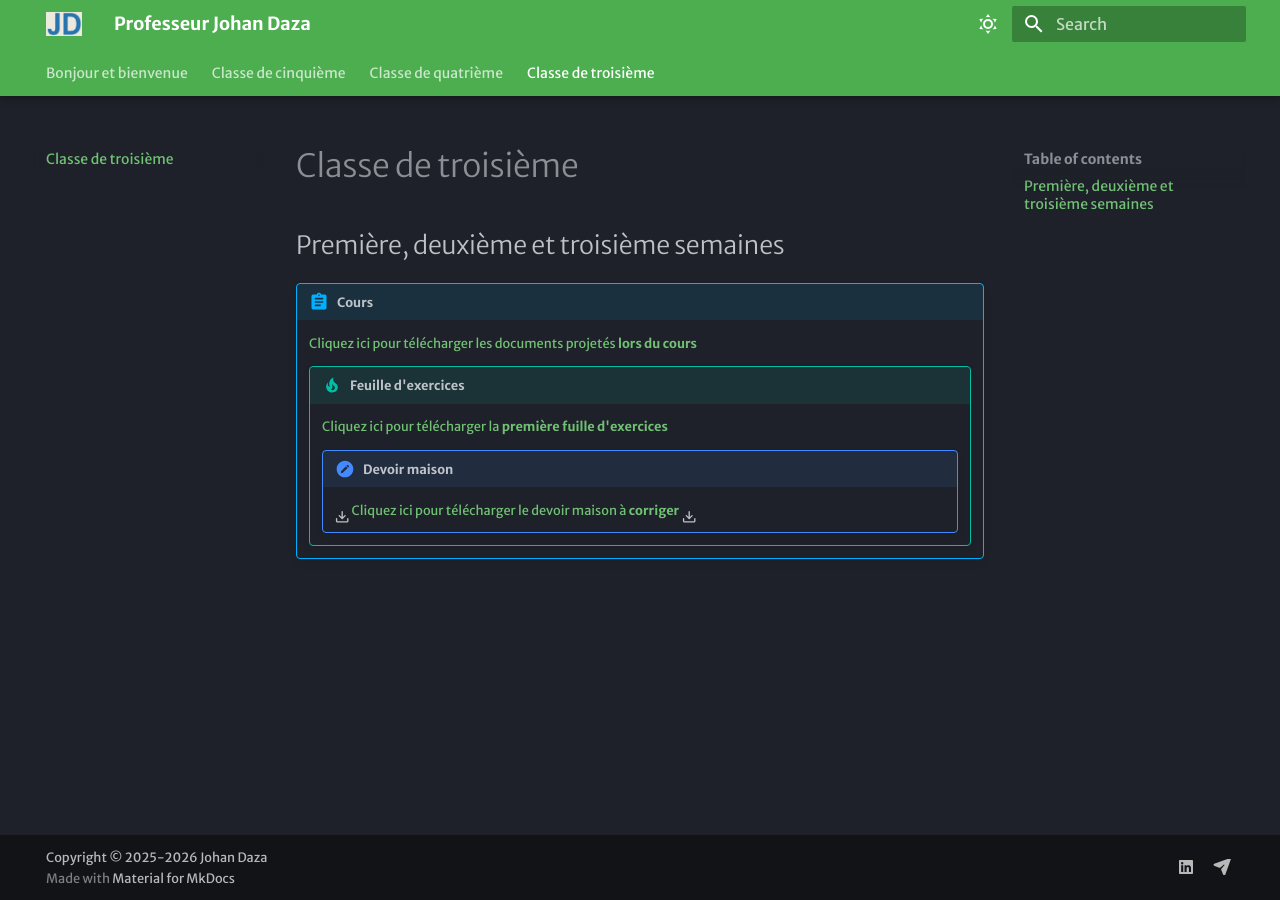
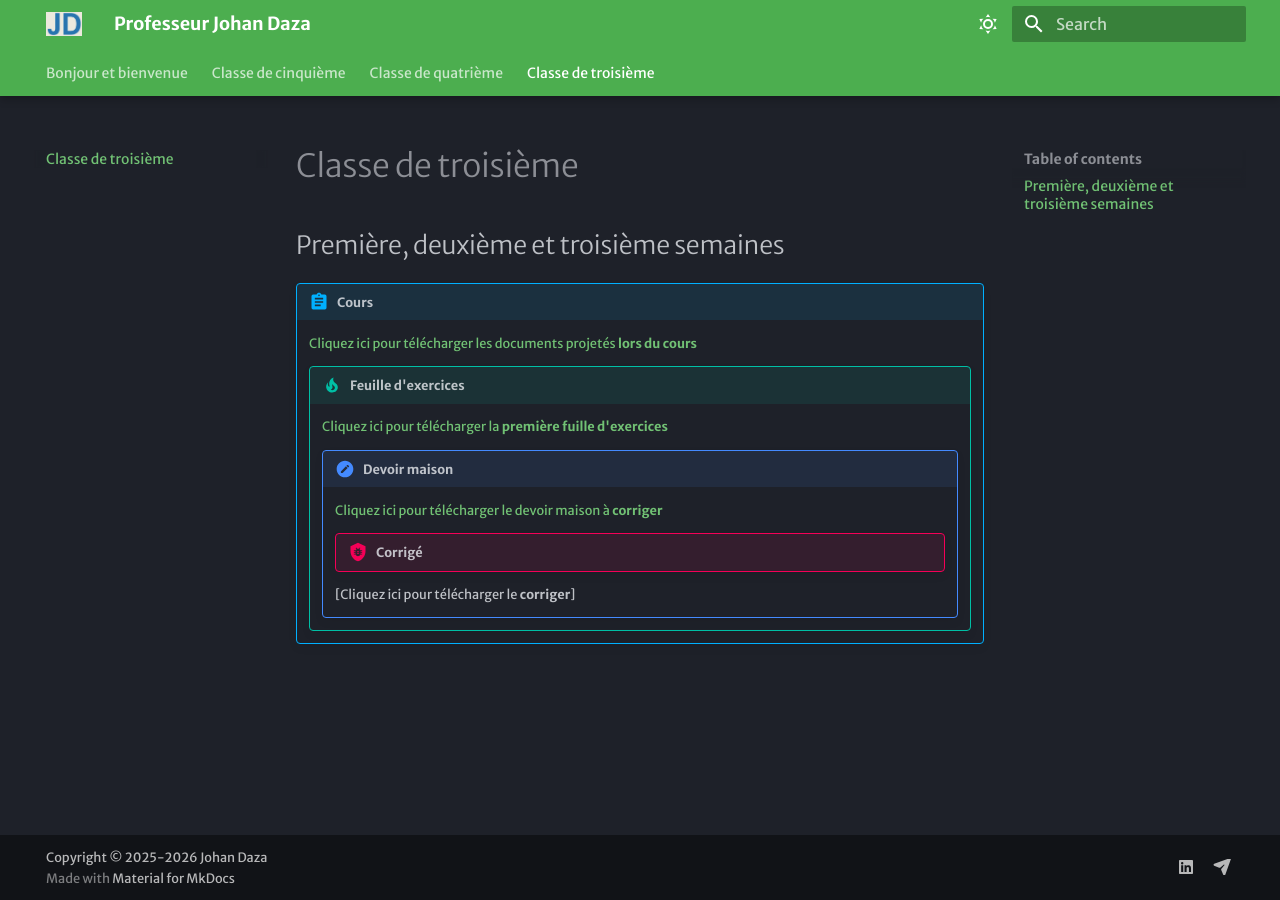
Before and after one commit to prof-johan-daza/general, an MkDocs documentation site: the page built from docs/Classe-de-troisième.md, in a window 1280 px wide. Built offline with MkDocs 1.6.1 and Material for MkDocs 9.7.7, drawn with Linux system fonts in a browser that asks for light colours; some web fonts are replaced.

Commit message:
Corrigé

```diff
--- a/docs/Classe-de-troisième.md
+++ b/docs/Classe-de-troisième.md
@@ -12,4 +12,8 @@
 
         !!! note "Devoir maison"
 
-            :octicons-download-16:{ .download }  [Cliquez ici pour télécharger le devoir maison à **corriger**](https://prof-johan-daza.github.io/general/3/S3/Corrigé.docx) :octicons-download-16:{ .download }
+            [Cliquez ici pour télécharger le devoir maison à **corriger**](https://prof-johan-daza.github.io/general/3/S3/Corrigé.docx)
+
+            !!! bug "Corrigé"
+
+            [Cliquez ici pour télécharger le **corriger**]
```
